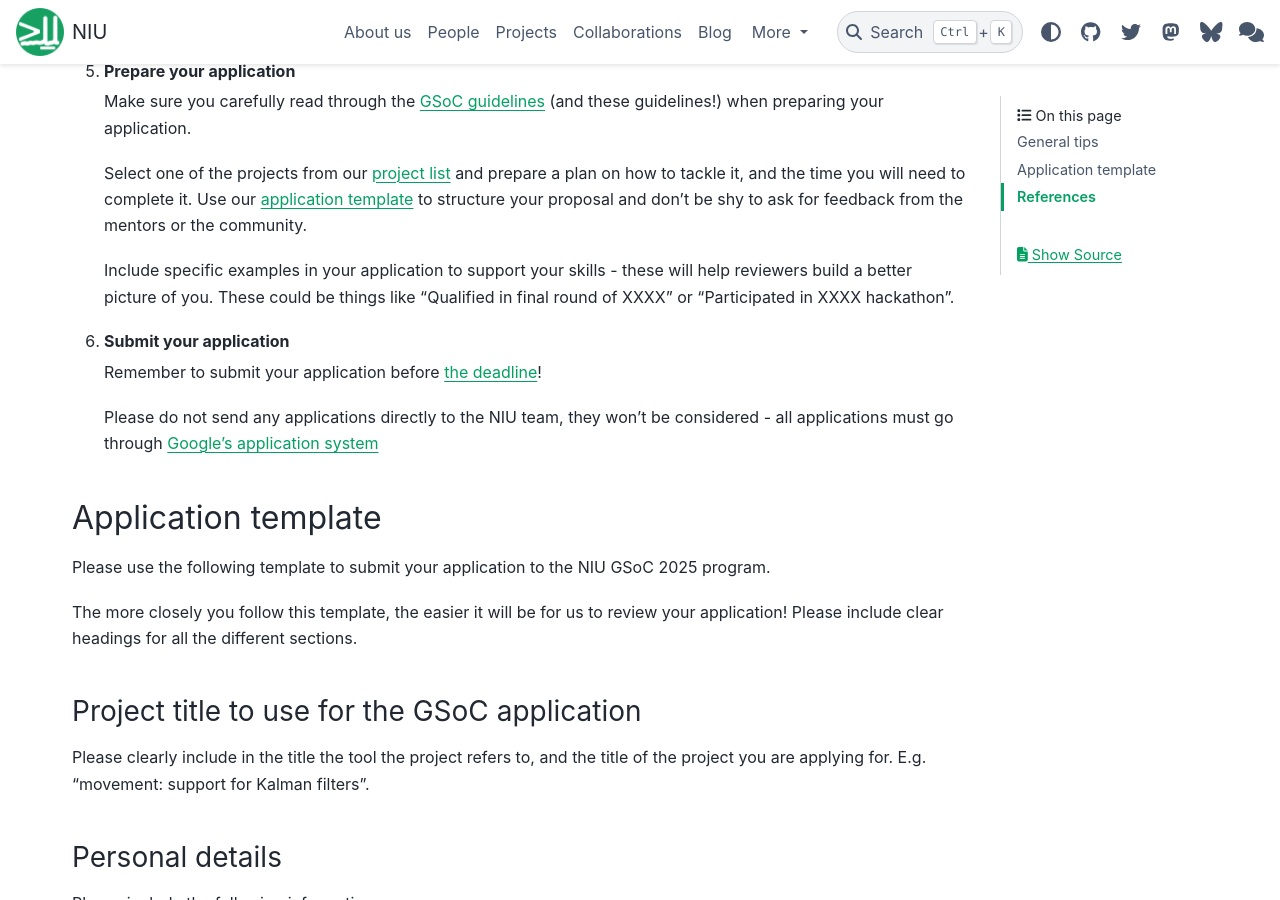
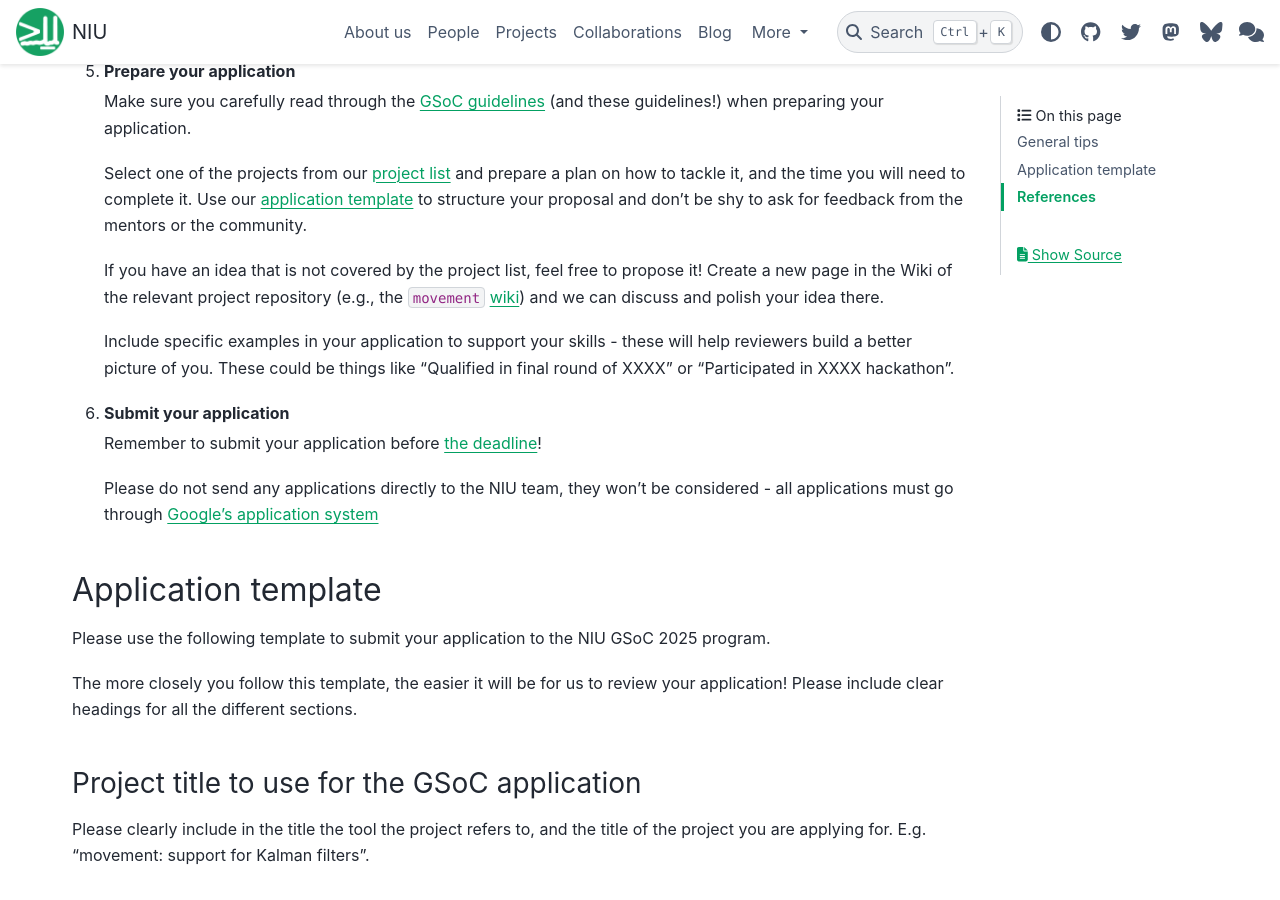
Before and after one commit to neuroinformatics-unit/neuroinformatics-unit.github.io, a Sphinx documentation site: the page built from docs/source/get-involved/gsoc/guidelines.md, in a window 1280 px wide and 900 px high, scrolled down 1814 px. Built offline with Sphinx 7.4.7 and the PyData theme 0.15.4, drawn with Linux system fonts in a browser that asks for light colours; nearby versions of some CDN libraries.

Commit message:
Support project proposals

```diff
--- a/docs/source/get-involved/gsoc/guidelines.md
+++ b/docs/source/get-involved/gsoc/guidelines.md
@@ -58,6 +58,8 @@ These tips are largely based on the [OpenAstronomy guidelines](https://openastro
     Make sure you carefully read through the [GSoC guidelines](https://google.github.io/gsocguides//student/writing-a-proposal) (and these guidelines!) when preparing your application.
 
     Select one of the projects from our [project list](projects_2025/index) and prepare a plan on how to tackle it, and the time you will need to complete it. Use our [application template](#application-template) to structure your proposal and don't be shy to ask for feedback from the mentors or the community.
+
+    If you have an idea that is not covered by the project list, feel free to propose it! Create a new page in the Wiki of the relevant project repository (e.g., the `movement` [wiki](https://github.com/neuroinformatics-unit/movement/wiki)) and we can discuss and polish your idea there.
 
     Include specific examples in your application to support your skills - these will help reviewers build a better picture of you. These could be things like "Qualified in final round of XXXX" or "Participated in XXXX hackathon".
 
```
